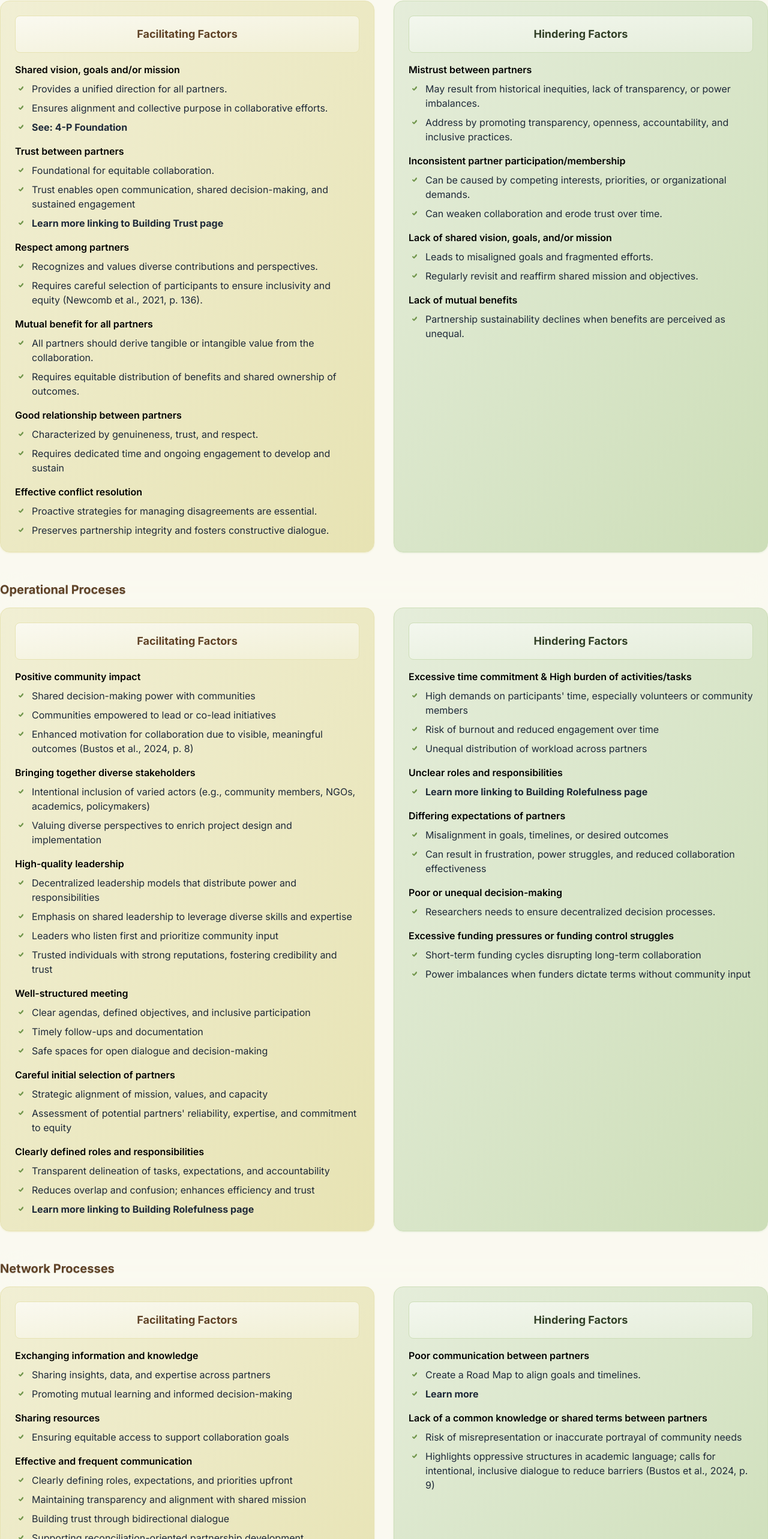
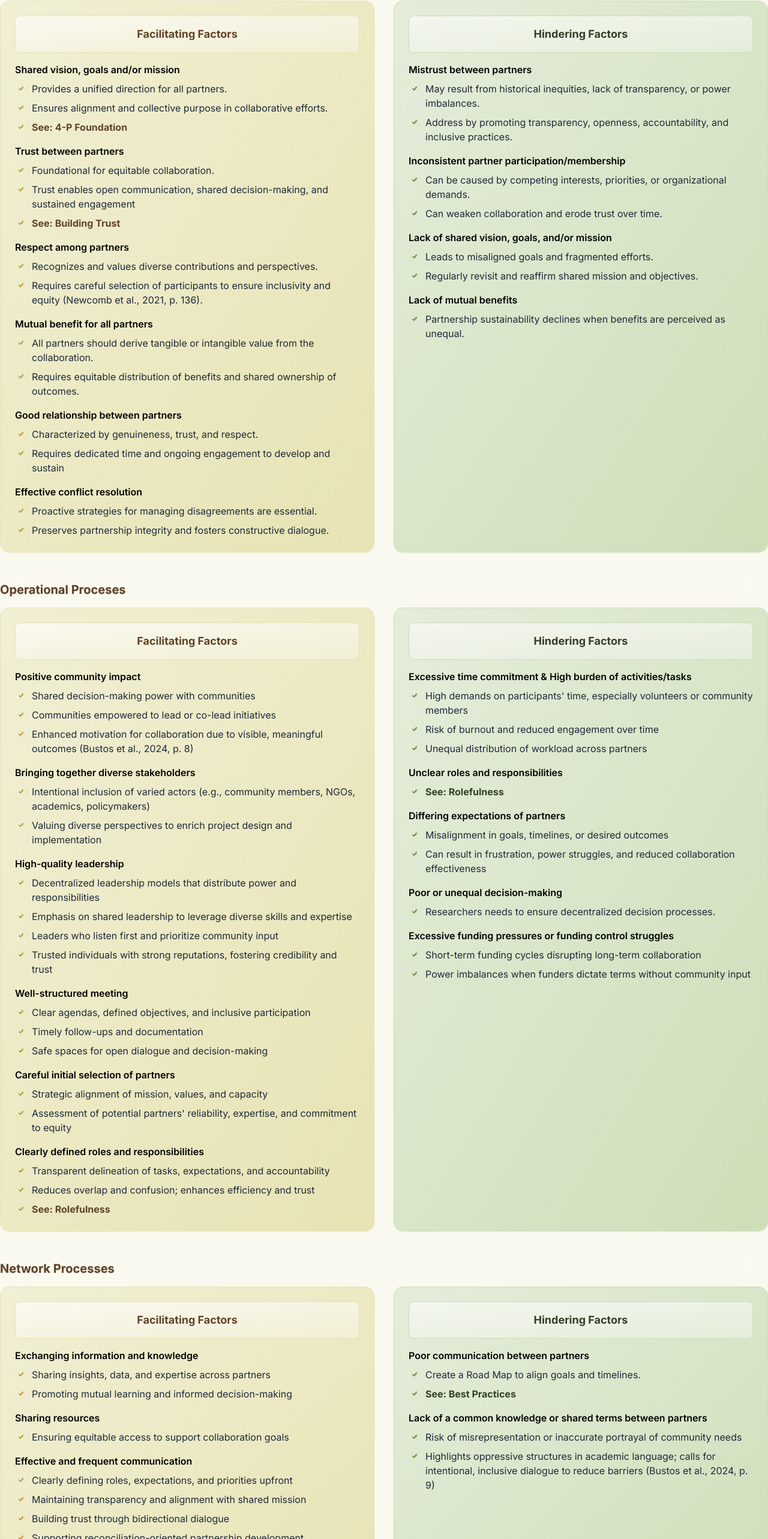
Before and after one commit to havekes/collaboration, a SvelteKit app: page /facilitators-hindrances in a window 1280 px wide. Shown: the part 175-2741 px from the top of the page at 60% size. Built offline with nearby package versions, Linux system fonts and the light colour scheme.

Commit message:
facilitators links

```diff
--- a/package.json
+++ b/package.json
@@ -30,6 +30,7 @@
 	},
 	"dependencies": {
 		"@fortawesome/free-solid-svg-icons": "^7.1.0",
-		"@fortawesome/svelte-fontawesome": "^0.2.4"
+		"@fortawesome/svelte-fontawesome": "^0.2.4",
+		"slugify": "^1.6.6"
 	}
 }
--- /dev/null
+++ b/src/lib/components/Link.svelte
@@ -0,0 +1,24 @@
+<script lang="ts">
+	import type { Snippet } from 'svelte';
+
+	type Props = {
+		theme: 'dry-sage' | 'cornsilk' | 'light-bronze';
+		href: string;
+		children: Snippet;
+	};
+
+	let { theme, href, children }: Props = $props();
+
+	let linkClasses = $derived.by(() => {
+		switch (theme) {
+			case 'dry-sage':
+				return 'text-dry-sage-900 hover:text-dry-sage-700';
+			case 'cornsilk':
+				return 'text-cornsilk-900 hover:text-cornsilk-700';
+			case 'light-bronze':
+				return 'text-light-bronze-900 hover:text-light-bronze-700';
+		}
+	});
+</script>
+
+<a {href} class="{linkClasses} transition-all">{@render children()}</a>
--- a/src/routes/+page.svelte
+++ b/src/routes/+page.svelte
@@ -78,7 +78,7 @@
 					<div class="flex flex-col gap-4">
 						<Step number={1} text="Start Early" />
 						<Step number={2} text="Foster Team-Wide Collaboration" />
-						<Step number={3} text="Establish expectations & common understanding" />
+						<Step number={3} text="Establish Clear Expectations & Common Understanding" />
 						<Step number={4} text="Enhance Communication" />
 						<Step number={5} text="Demonstrate Impact & Follow Through" />
 					</div>
--- a/src/routes/best-practices/+page.svelte
+++ b/src/routes/best-practices/+page.svelte
@@ -14,6 +14,7 @@
 	type Content = Array<string | Record<string, Array<string>>>;
 	type AccordionData = {
 		title: string;
+		id?: string;
 		theme: 'cornsilk' | 'dry-sage';
 		leftContent: Content;
 		rightContent: Content;
@@ -66,6 +67,7 @@
 		},
 		{
 			title: 'Enhance Communication',
+			id: 'communication',
 			theme: 'dry-sage',
 			leftContent: [
 				'Designate a clear point of contact for streamlined communication.',
@@ -208,6 +210,7 @@
 		{#each accordionData as item, index}
 			<AccordionItem
 				title={item.title}
+				id={item.id}
 				theme={item.theme}
 				open={openSections.includes(index)}
 				onToggle={() => toggleSection(index)}
--- a/src/routes/facilitators-hindrances/+page.svelte
+++ b/src/routes/facilitators-hindrances/+page.svelte
@@ -1,4 +1,5 @@
 <script>
+	import Link from '$lib/components/Link.svelte';
 	import List from '$lib/components/List.svelte';
 	import ListBlock from '$lib/components/ListBlock.svelte';
 	import ListItem from '$lib/components/ListItem.svelte';
@@ -17,43 +18,57 @@
 		<div class="grid grid-cols-2 gap-8">
 			<ListBlock title="Facilitating Factors" theme="cornsilk">
 				<List title="Shared vision, goals and/or mission">
-					<ListItem>Provides a unified direction for all partners.</ListItem>
-					<ListItem>Ensures alignment and collective purpose in collaborative efforts.</ListItem>
-					<ListItem>
-						<strong><a href="/collaborative-alignment">See: 4-P Foundation</a></strong>
+					<ListItem theme="cornsilk">Provides a unified direction for all partners.</ListItem>
+					<ListItem theme="cornsilk">
+						Ensures alignment and collective purpose in collaborative efforts.
+					</ListItem>
+					<ListItem theme="cornsilk">
+						<strong>
+							<Link theme="cornsilk" href="/collaborative-alignment">See: 4-P Foundation</Link>
+						</strong>
 					</ListItem>
 				</List>
 				<List title="Trust between partners">
-					<ListItem>Foundational for equitable collaboration.</ListItem>
-					<ListItem>
+					<ListItem theme="cornsilk">Foundational for equitable collaboration.</ListItem>
+					<ListItem theme="cornsilk">
 						Trust enables open communication, shared decision-making, and sustained engagement
 					</ListItem>
-					<ListItem>
-						<strong><a href="/trust">Learn more linking to Building Trust page</a></strong>
+					<ListItem theme="cornsilk">
+						<strong>
+							<Link theme="cornsilk" href="/trust-building">See: Building Trust</Link>
+						</strong>
 					</ListItem>
 				</List>
 				<List title="Respect among partners">
-					<ListItem>Recognizes and values diverse contributions and perspectives.</ListItem>
-					<ListItem>
+					<ListItem theme="cornsilk">
+						Recognizes and values diverse contributions and perspectives.
+					</ListItem>
+					<ListItem theme="cornsilk">
 						Requires careful selection of participants to ensure inclusivity and equity (Newcomb et
 						al., 2021, p. 136).
 					</ListItem>
 				</List>
 				<List title="Mutual benefit for all partners">
-					<ListItem>
+					<ListItem theme="cornsilk">
 						All partners should derive tangible or intangible value from the collaboration.
 					</ListItem>
-					<ListItem>
+					<ListItem theme="cornsilk">
 						Requires equitable distribution of benefits and shared ownership of outcomes.
 					</ListItem>
 				</List>
 				<List title="Good relationship between partners">
-					<ListItem>Characterized by genuineness, trust, and respect.</ListItem>
-					<ListItem>Requires dedicated time and ongoing engagement to develop and sustain</ListItem>
+					<ListItem theme="cornsilk">Characterized by genuineness, trust, and respect.</ListItem>
+					<ListItem theme="cornsilk">
+						Requires dedicated time and ongoing engagement to develop and sustain
+					</ListItem>
 				</List>
 				<List title="Effective conflict resolution">
-					<ListItem>Proactive strategies for managing disagreements are essential.</ListItem>
-					<ListItem>Preserves partnership integrity and fosters constructive dialogue.</ListItem>
+					<ListItem theme="cornsilk">
+						Proactive strategies for managing disagreements are essential.
+					</ListItem>
+					<ListItem theme="cornsilk">
+						Preserves partnership integrity and fosters constructive dialogue.
+					</ListItem>
 				</List>
 			</ListBlock>
 
@@ -67,9 +82,9 @@
 					</ListItem>
 				</List>
 				<List title="Inconsistent partner participation/membership">
-					<ListItem
-						>Can be caused by competing interests, priorities, or organizational demands.</ListItem
-					>
+					<ListItem>
+						Can be caused by competing interests, priorities, or organizational demands.
+					</ListItem>
 					<ListItem>Can weaken collaboration and erode trust over time.</ListItem>
 				</List>
 				<List title="Lack of shared vision, goals, and/or mission">
@@ -77,9 +92,9 @@
 					<ListItem>Regularly revisit and reaffirm shared mission and objectives.</ListItem>
 				</List>
 				<List title="Lack of mutual benefits">
-					<ListItem
-						>Partnership sustainability declines when benefits are perceived as unequal.</ListItem
-					>
+					<ListItem>
+						Partnership sustainability declines when benefits are perceived as unequal.
+					</ListItem>
 				</List>
 			</ListBlock>
 		</div>
@@ -91,51 +106,60 @@
 		<div class="grid grid-cols-2 gap-8">
 			<ListBlock title="Facilitating Factors" theme="cornsilk">
 				<List title="Positive community impact">
-					<ListItem>Shared decision-making power with communities</ListItem>
-					<ListItem>Communities empowered to lead or co-lead initiatives</ListItem>
-					<ListItem>
+					<ListItem theme="cornsilk">Shared decision-making power with communities</ListItem>
+					<ListItem theme="cornsilk">Communities empowered to lead or co-lead initiatives</ListItem>
+					<ListItem theme="cornsilk">
 						Enhanced motivation for collaboration due to visible, meaningful outcomes (Bustos et
 						al., 2024, p. 8)
 					</ListItem>
 				</List>
 				<List title="Bringing together diverse stakeholders">
-					<ListItem>
+					<ListItem theme="cornsilk">
 						Intentional inclusion of varied actors (e.g., community members, NGOs, academics,
 						policymakers)
 					</ListItem>
-					<ListItem
-						>Valuing diverse perspectives to enrich project design and implementation</ListItem
-					>
+					<ListItem theme="cornsilk">
+						Valuing diverse perspectives to enrich project design and implementation
+					</ListItem>
 				</List>
 				<List title="High-quality leadership">
-					<ListItem
-						>Decentralized leadership models that distribute power and responsibilities</ListItem
-					>
-					<ListItem>Emphasis on shared leadership to leverage diverse skills and expertise</ListItem
-					>
-					<ListItem>Leaders who listen first and prioritize community input</ListItem>
-					<ListItem
-						>Trusted individuals with strong reputations, fostering credibility and trust</ListItem
-					>
+					<ListItem theme="cornsilk">
+						Decentralized leadership models that distribute power and responsibilities
+					</ListItem>
+					<ListItem theme="cornsilk">
+						Emphasis on shared leadership to leverage diverse skills and expertise
+					</ListItem>
+					<ListItem theme="cornsilk">
+						Leaders who listen first and prioritize community input
+					</ListItem>
+					<ListItem theme="cornsilk">
+						Trusted individuals with strong reputations, fostering credibility and trust
+					</ListItem>
 				</List>
 				<List title="Well-structured meeting">
-					<ListItem>Clear agendas, defined objectives, and inclusive participation</ListItem>
-					<ListItem>Timely follow-ups and documentation</ListItem>
-					<ListItem>Safe spaces for open dialogue and decision-making</ListItem>
+					<ListItem theme="cornsilk">
+						Clear agendas, defined objectives, and inclusive participation
+					</ListItem>
+					<ListItem theme="cornsilk">Timely follow-ups and documentation</ListItem>
+					<ListItem theme="cornsilk">Safe spaces for open dialogue and decision-making</ListItem>
 				</List>
 				<List title="Careful initial selection of partners">
-					<ListItem>Strategic alignment of mission, values, and capacity</ListItem>
-					<ListItem>
+					<ListItem theme="cornsilk">Strategic alignment of mission, values, and capacity</ListItem>
+					<ListItem theme="cornsilk">
 						Assessment of potential partners' reliability, expertise, and commitment to equity
 					</ListItem>
 				</List>
 				<List title="Clearly defined roles and responsibilities">
-					<ListItem>Transparent delineation of tasks, expectations, and accountability</ListItem>
-					<ListItem>Reduces overlap and confusion; enhances efficiency and trust</ListItem>
-					<ListItem>
-						<strong
-							><a href="/rolefulness">Learn more linking to Building Rolefulness page</a></strong
-						>
+					<ListItem theme="cornsilk">
+						Transparent delineation of tasks, expectations, and accountability
+					</ListItem>
+					<ListItem theme="cornsilk">
+						Reduces overlap and confusion; enhances efficiency and trust
+					</ListItem>
+					<ListItem theme="cornsilk">
+						<strong>
+							<Link theme="cornsilk" href="/rolefulness">See: Rolefulness</Link>
+						</strong>
 					</ListItem>
 				</List>
 			</ListBlock>
@@ -149,9 +173,9 @@
 				</List>
 				<List title="Unclear roles and responsibilities">
 					<ListItem>
-						<strong
-							><a href="/rolefulness">Learn more linking to Building Rolefulness page</a></strong
-						>
+						<strong>
+							<Link theme="dry-sage" href="/rolefulness">See: Rolefulness</Link>
+						</strong>
 					</ListItem>
 				</List>
 				<List title="Differing expectations of partners">
@@ -177,33 +201,48 @@
 		<div class="grid grid-cols-2 gap-8">
 			<ListBlock title="Facilitating Factors" theme="cornsilk">
 				<List title="Exchanging information and knowledge">
-					<ListItem>Sharing insights, data, and expertise across partners</ListItem>
-					<ListItem>Promoting mutual learning and informed decision-making</ListItem>
+					<ListItem theme="cornsilk">Sharing insights, data, and expertise across partners</ListItem
+					>
+					<ListItem theme="cornsilk">
+						Promoting mutual learning and informed decision-making
+					</ListItem>
 				</List>
 				<List title="Sharing resources">
-					<ListItem>Ensuring equitable access to support collaboration goals</ListItem>
+					<ListItem theme="cornsilk">
+						Ensuring equitable access to support collaboration goals
+					</ListItem>
 				</List>
 				<List title="Effective and frequent communication">
-					<ListItem>Clearly defining roles, expectations, and priorities upfront</ListItem>
-					<ListItem>Maintaining transparency and alignment with shared mission</ListItem>
-					<ListItem>Building trust through bidirectional dialogue</ListItem>
-					<ListItem>Supporting reconciliation-oriented partnership development</ListItem>
-					<ListItem
-						><strong><a href="/best-practices#communication">Learn more</a></strong></ListItem
+					<ListItem theme="cornsilk"
+						>Clearly defining roles, expectations, and priorities upfront</ListItem
 					>
+					<ListItem theme="cornsilk"
+						>Maintaining transparency and alignment with shared mission</ListItem
+					>
+					<ListItem theme="cornsilk">Building trust through bidirectional dialogue</ListItem>
+					<ListItem theme="cornsilk"
+						>Supporting reconciliation-oriented partnership development</ListItem
+					>
+					<ListItem theme="cornsilk">
+						<strong>
+							<Link theme="cornsilk" href="/best-practices#communication">See: Best Practices</Link>
+						</strong>
+					</ListItem>
 				</List>
 				<List title="Informal relationship created">
-					<ListItem
-						>Developing personal rapport and shared understanding beyond formal agreements</ListItem
-					>
+					<ListItem theme="cornsilk">
+						Developing personal rapport and shared understanding beyond formal agreements
+					</ListItem>
 				</List>
 			</ListBlock>
 			<ListBlock title="Hindering Factors" theme="dry-sage">
 				<List title="Poor communication between partners">
 					<ListItem>Create a Road Map to align goals and timelines.</ListItem>
-					<ListItem
-						><strong><a href="/best-practices#communication">Learn more</a></strong></ListItem
-					>
+					<ListItem>
+						<strong>
+							<Link theme="dry-sage" href="/best-practices#communication">See: Best Practices</Link>
+						</strong>
+					</ListItem>
 				</List>
 				<List title="Lack of a common knowledge or shared terms between partners">
 					<ListItem>Risk of misrepresentation or inaccurate portrayal of community needs</ListItem>
--- a/src/routes/rolefulness/+page.svelte
+++ b/src/routes/rolefulness/+page.svelte
@@ -5,11 +5,11 @@
 </script>
 
 <div class="my-12 flex flex-col items-center space-y-12">
-	<section class="container px-8">
+	<!-- <section class="container px-8">
 		<h1 class="text-4xl font-bold text-gray-800 text-shadow-cornsilk-200 text-shadow-xs">
 			Rolefulness
 		</h1>
-	</section>
+	</section> -->
 
 	<section class="container grid grid-cols-2">
 		<div class="flex items-center">
```
Also changed, not shown: src/lib/components/AccordionItem.svelte (+10 -1 lines), 1 other file (tests, documents, lock files or other folders).
